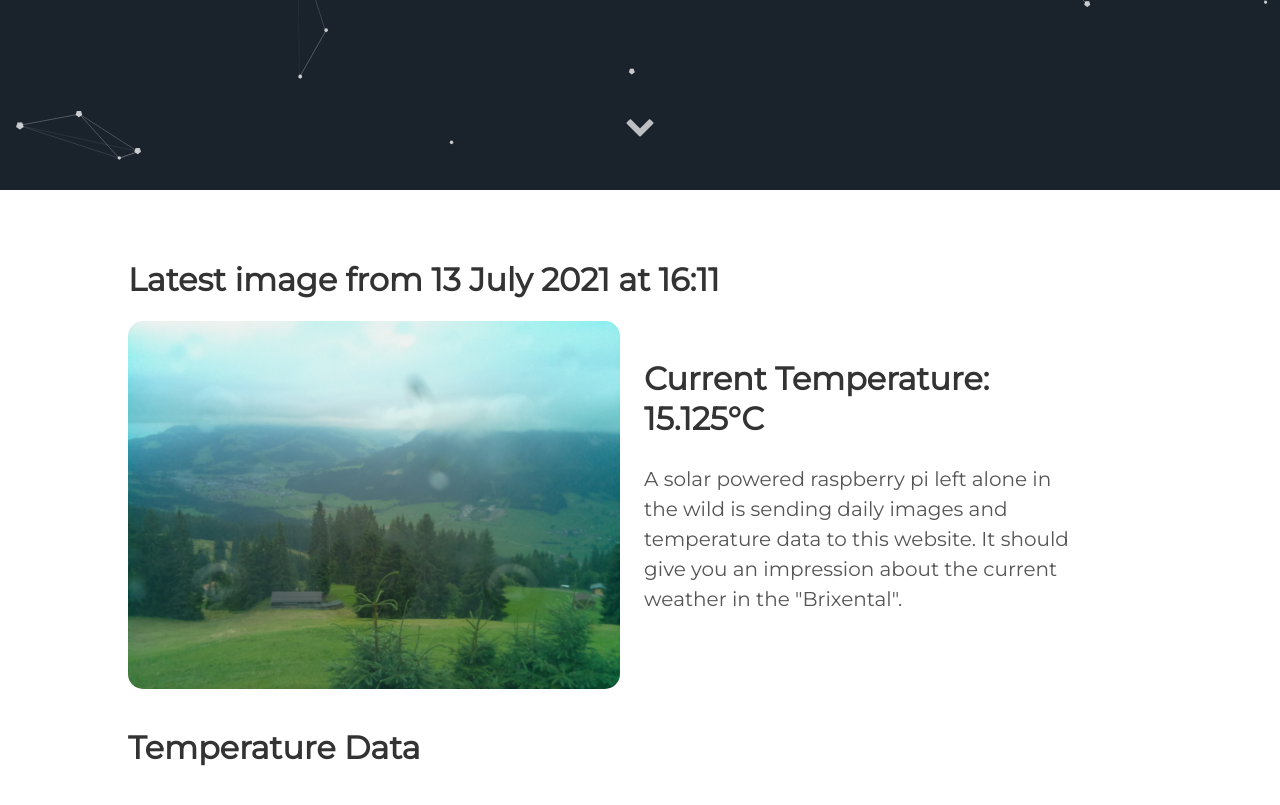
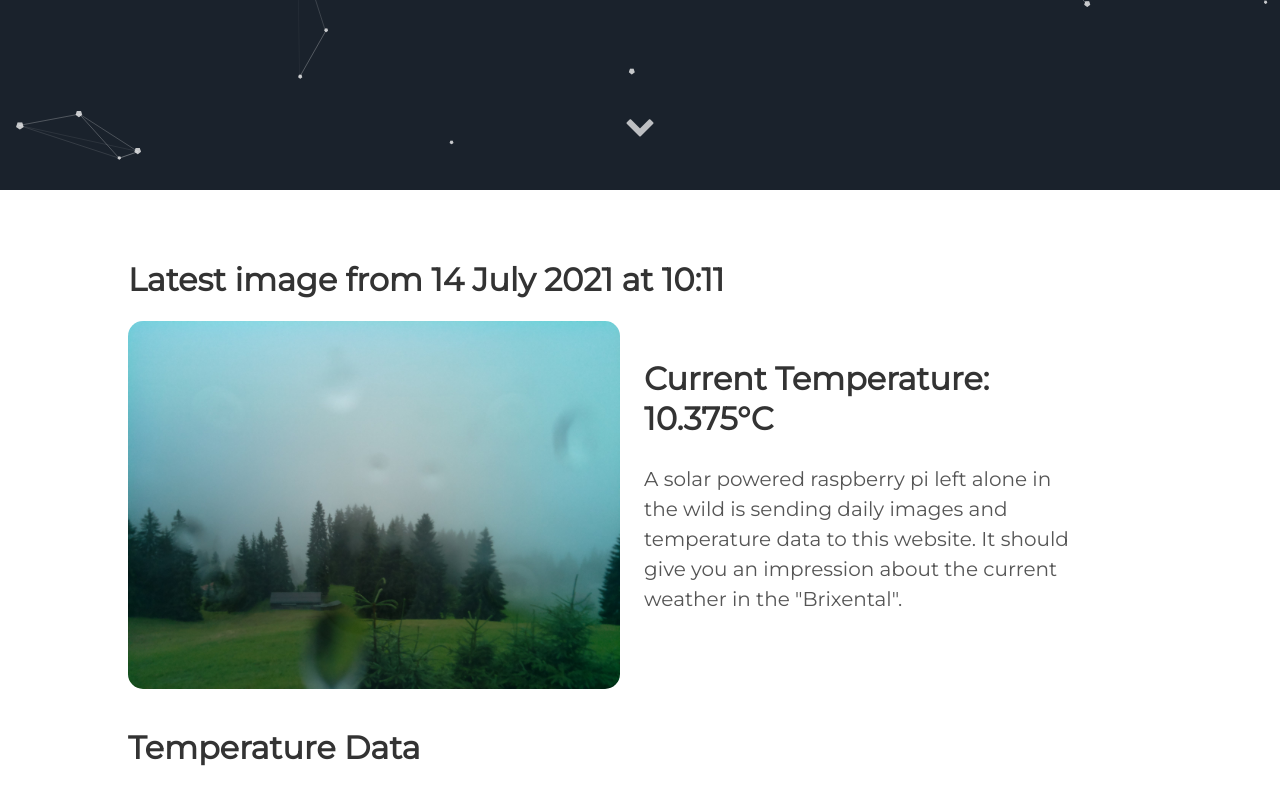
Before and after one commit to vektorious/vektorious.github.io, a Jekyll site: the page built from resources/huette.md, in a window 1280 px wide and 900 px high, scrolled down 710 px. Shown: the top 805 px of the window. Built offline with Jekyll 4.4.1, drawn with Linux system fonts in a browser that asks for light colours.

Commit message:
I'm a bot beep boop

```diff
--- a/resources/huette.md
+++ b/resources/huette.md
@@ -6,13 +6,13 @@ image: '/assets/img/'
 description: 'Live image from the Austrian alps'
 twitter_text: ' '
 ---
-## Latest image from 13 July 2021 at 16:11
+## Latest image from 14 July 2021 at 10:11
 <div class="huette">
   <div class="huette-image">
     <img src="{{ "/assets/img/huette.jpg" | prepend: site.baseurl }}">
   </div>
   <div class="huette-text">
-        <h2>Current Temperature: 15.125°C</h2>
+        <h2>Current Temperature: 10.375°C</h2>
         <p>A solar powered raspberry pi left alone in the wild is sending daily images and temperature data to this website. It should give you an impression about the current weather in the "Brixental".</p>
 
   </div>
```
Also changed, not shown: rpi-script/2021-07-14_101030.txt (renamed from rpi-script/2021-07-13_161032.txt, +5 -5 lines), rpi-script/huette.md (+2 -2 lines), assets/img/huette.jpg, assets/img/temp_plot.png, rpi-script/temp_plot.png, 1 other file.
